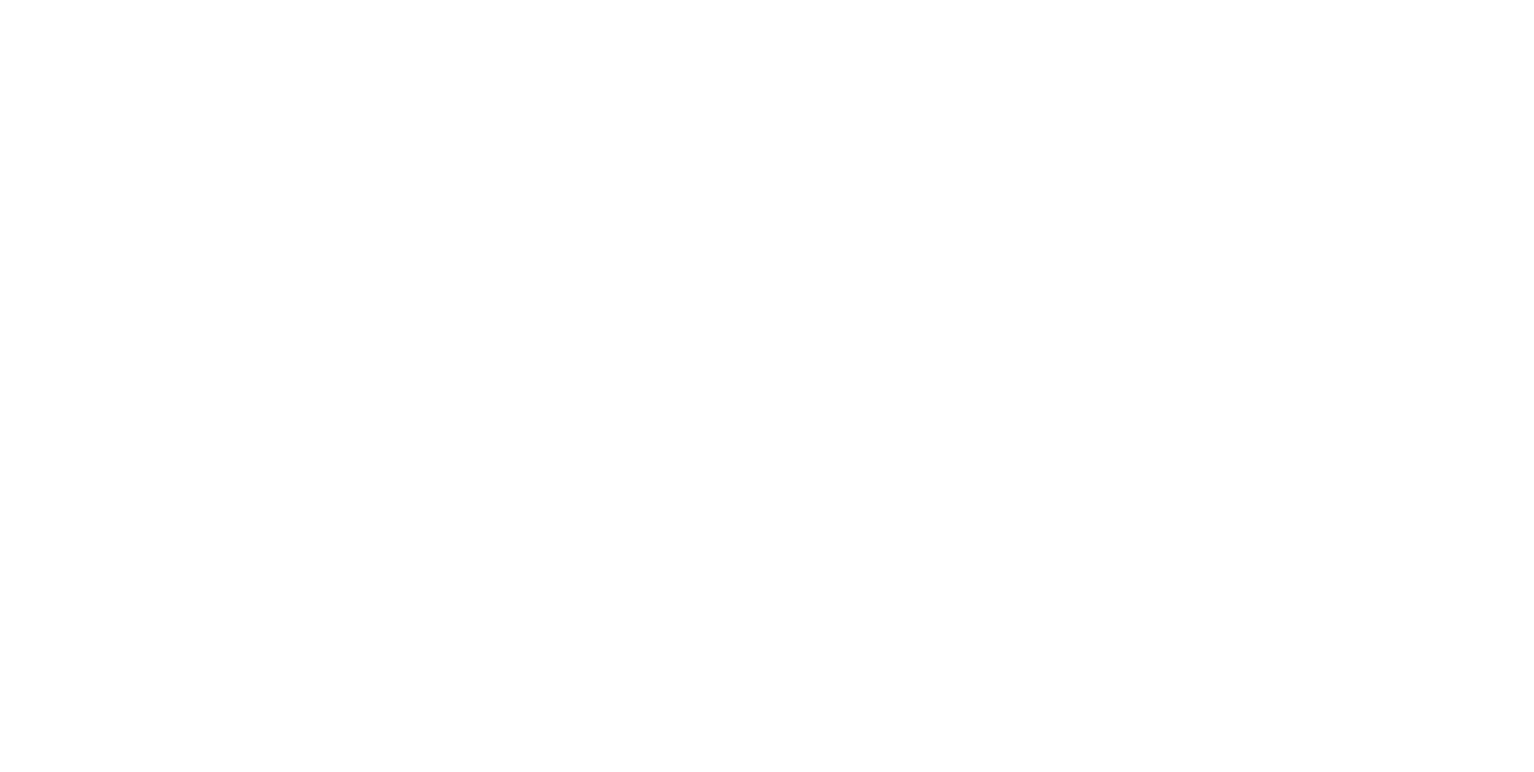
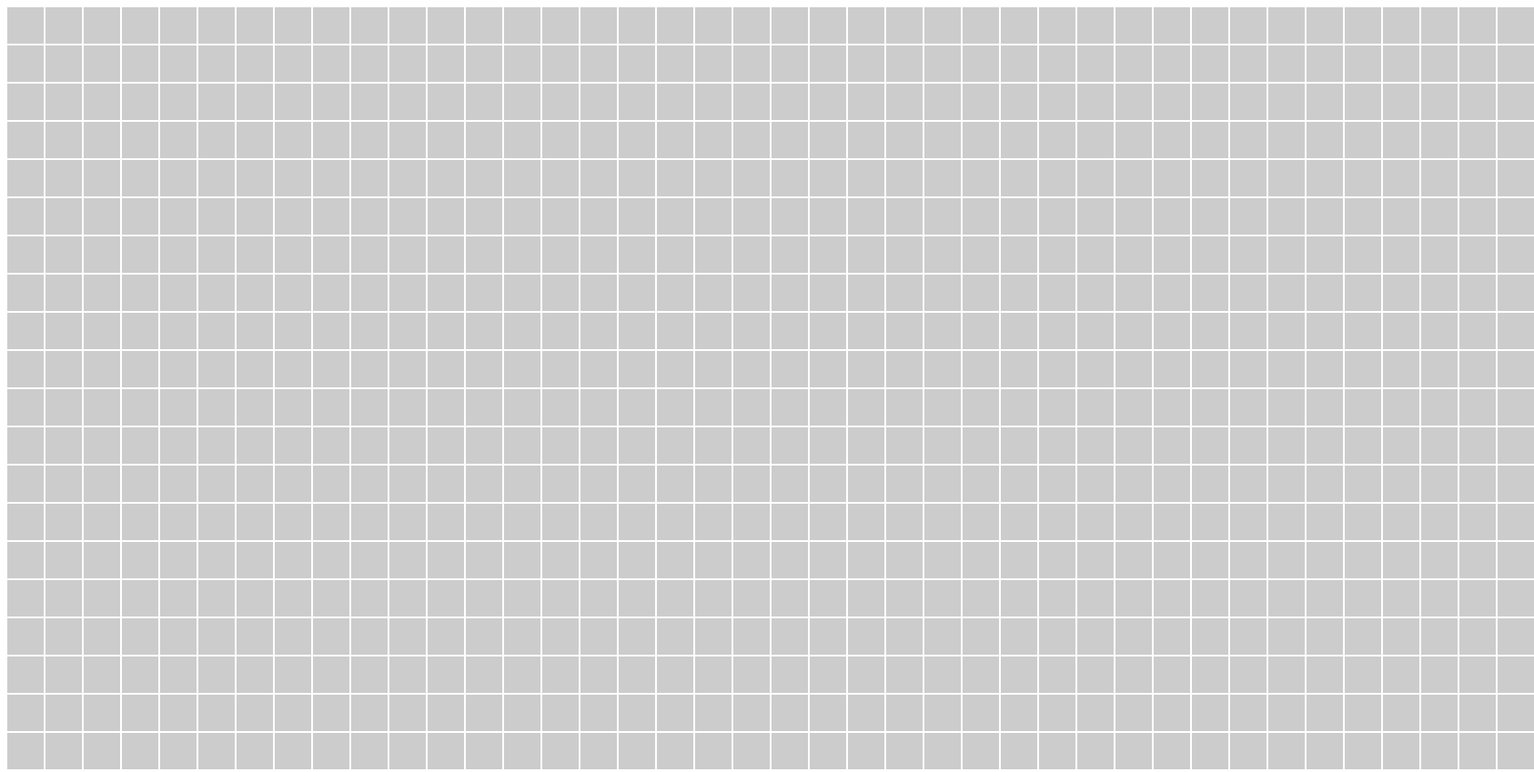
Before and after one commit to acciojob/Color-board-ik-deep, a website: page main.html in a window 1280 px wide. Shown: the whole page at 91% size, 1686 px wide, since content can reach past the window. Before the commit the page ends 800 px from the top, so only its background shows below. Drawn offline with Linux system fonts and the light colour scheme.

Commit message:
created a submission

```diff
--- a/main.html
+++ b/main.html
@@ -8,6 +8,8 @@
 
 <body>
 	<!-- the entire body must be written by student -->
+	  <div class="container">
+      </div>
     <script type="text/javascript" src="./script.js">
 </script>
 
--- a/script.js
+++ b/script.js
@@ -1 +1,27 @@
 //your JS code here. If required.
+const container = document.querySelector('.container');
+
+// Create 800 squares and append them to the container
+for (let i = 0; i < 800; i++) {
+  const square = document.createElement('div');
+  square.classList.add('square');
+  container.appendChild(square);
+
+  square.addEventListener('mouseover', () => {
+    const randomColor = getRandomColor();
+    square.style.backgroundColor = randomColor;
+    setTimeout(() => {
+      square.style.backgroundColor = '#ccc'; // Set back to default color after 1 second
+    }, 1000);
+  });
+}
+
+// Function to generate a random color
+function getRandomColor() {
+  const letters = '0123456789ABCDEF';
+  let color = '#';
+  for (let i = 0; i < 6; i++) {
+    color += letters[Math.floor(Math.random() * 16)];
+  }
+  return color;
+}
--- a/styles.css
+++ b/styles.css
@@ -1 +1,14 @@
 /*  your css code here. If applicable */
+.container {
+    display: grid;
+    grid-template-columns: repeat(40, 1fr);
+    grid-gap: 2px;
+    width: 800px;
+  }
+
+  .square {
+    width: 40px;
+    height: 40px;
+    background-color: #ccc;
+    transition: background-color 1s ease;
+  }
```
